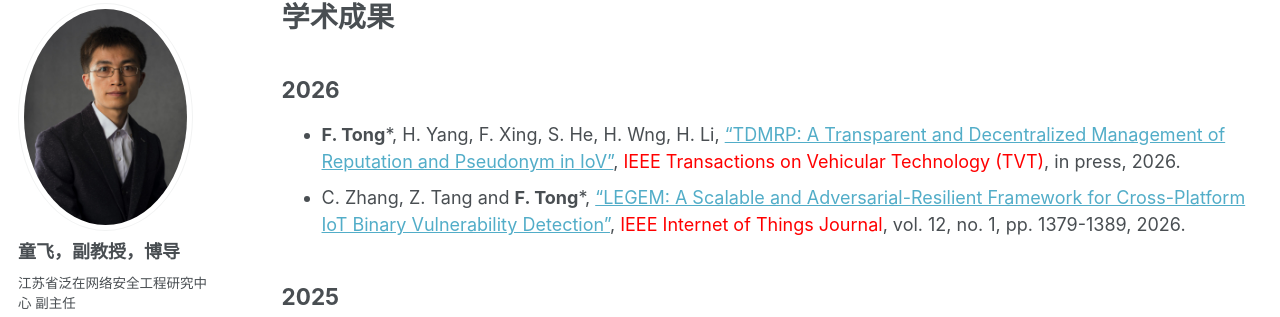
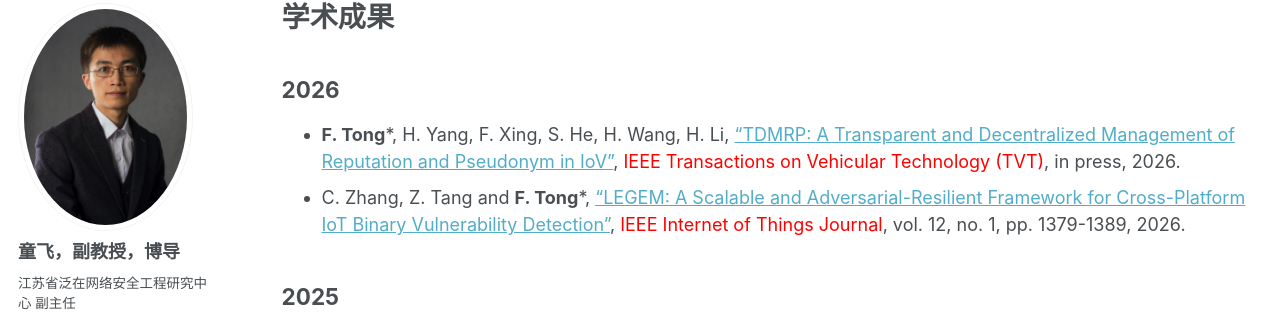
Before and after one commit to fei-tong/fei-tong.github.io, a Jekyll site: the page built from _pages/publications.md, in a window 1280 px wide and 900 px high. Shown: the part 115-432 px from the top of the window. Built offline with Jekyll 4.4.1, drawn with Linux system fonts in a browser that asks for light colours; some web fonts are replaced.

Commit message:
Update publications.md

```diff
--- a/_pages/publications.md
+++ b/_pages/publications.md
@@ -12,7 +12,7 @@ author_profile: true
 
 ## 2026
 
-- **F. Tong***, H. Yang, F. Xing, S. He, H. Wng, H. Li, ["TDMRP: A Transparent and Decentralized Management of Reputation and Pseudonym in IoV"](https://ieeexplore.ieee.org/document/11397832), <font color="red">IEEE Transactions on Vehicular Technology (TVT)</font>, in press, 2026.
+- **F. Tong***, H. Yang, F. Xing, S. He, H. Wang, H. Li, ["TDMRP: A Transparent and Decentralized Management of Reputation and Pseudonym in IoV"](https://ieeexplore.ieee.org/document/11397832), <font color="red">IEEE Transactions on Vehicular Technology (TVT)</font>, in press, 2026.
 - C. Zhang, Z. Tang and **F. Tong***, ["LEGEM: A Scalable and Adversarial-Resilient Framework for Cross-Platform IoT Binary Vulnerability Detection"](https://ieeexplore.ieee.org/document/11235936), <font color="red">IEEE Internet of Things Journal</font>, vol. 12, no. 1, pp. 1379-1389, 2026.
 
 ## 2025
```
